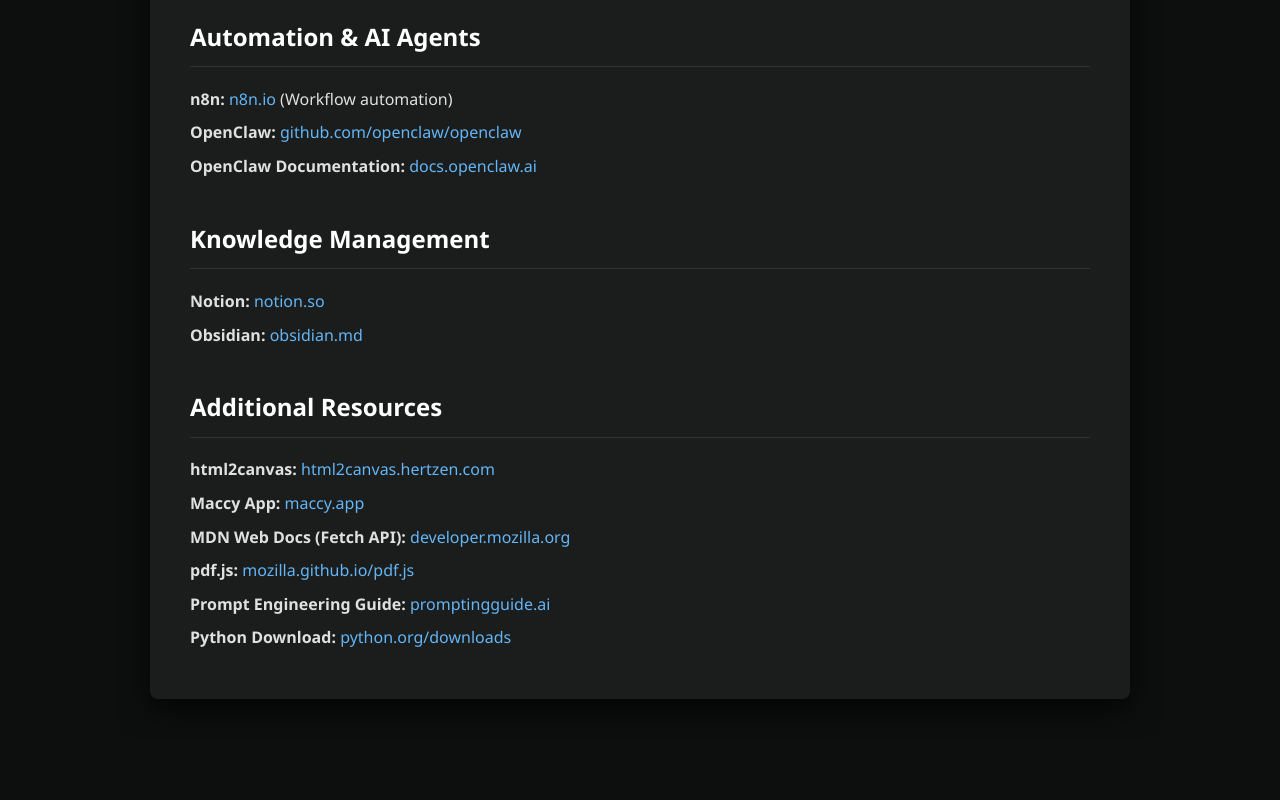
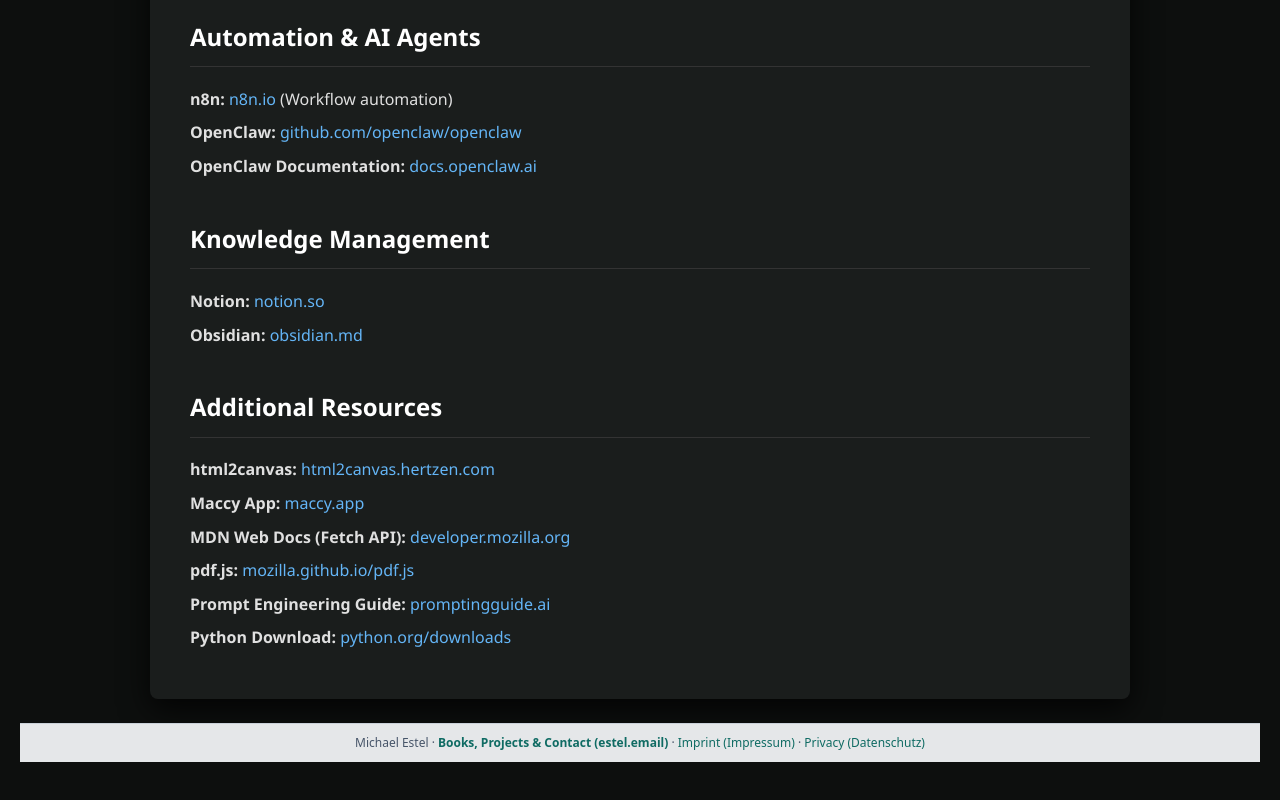
Before and after one commit to The-Zero-Cost-AI-Cockpit/Links_eng, a plain HTML site: page index.html in a window 1280 px wide. Shown: the part 2294-3094 px from the top of the page. Before the commit the page ends 3033 px from the top, so only its background shows below. Drawn offline with Linux system fonts and the light colour scheme.

Commit message:
Zentralen Rechts-Footer (estel.email, Impressum, Datenschutz) ergänzt

```diff
--- a/index.html
+++ b/index.html
@@ -402,6 +402,8 @@
 
     </div>
 
+
+<footer id="estel-legal-footer" style="margin-top:24px;padding:10px 16px;border-top:1px solid rgba(148,163,184,0.35);background:rgba(248,250,252,0.92);color:#475569;font:12px/1.5 system-ui,-apple-system,Segoe UI,sans-serif;text-align:center;position:relative;z-index:20;">Michael Estel &middot; <a href="https://estel.email/" style="color:#0f6b63;text-decoration:none;font-weight:600;">Books, Projects &amp; Contact (estel.email)</a> &middot; <a href="https://estel.email/impressum.html" style="color:#0f6b63;text-decoration:none;">Imprint (Impressum)</a> &middot; <a href="https://estel.email/datenschutz.html" style="color:#0f6b63;text-decoration:none;">Privacy (Datenschutz)</a></footer>
 </body>
 
 </html>
```
